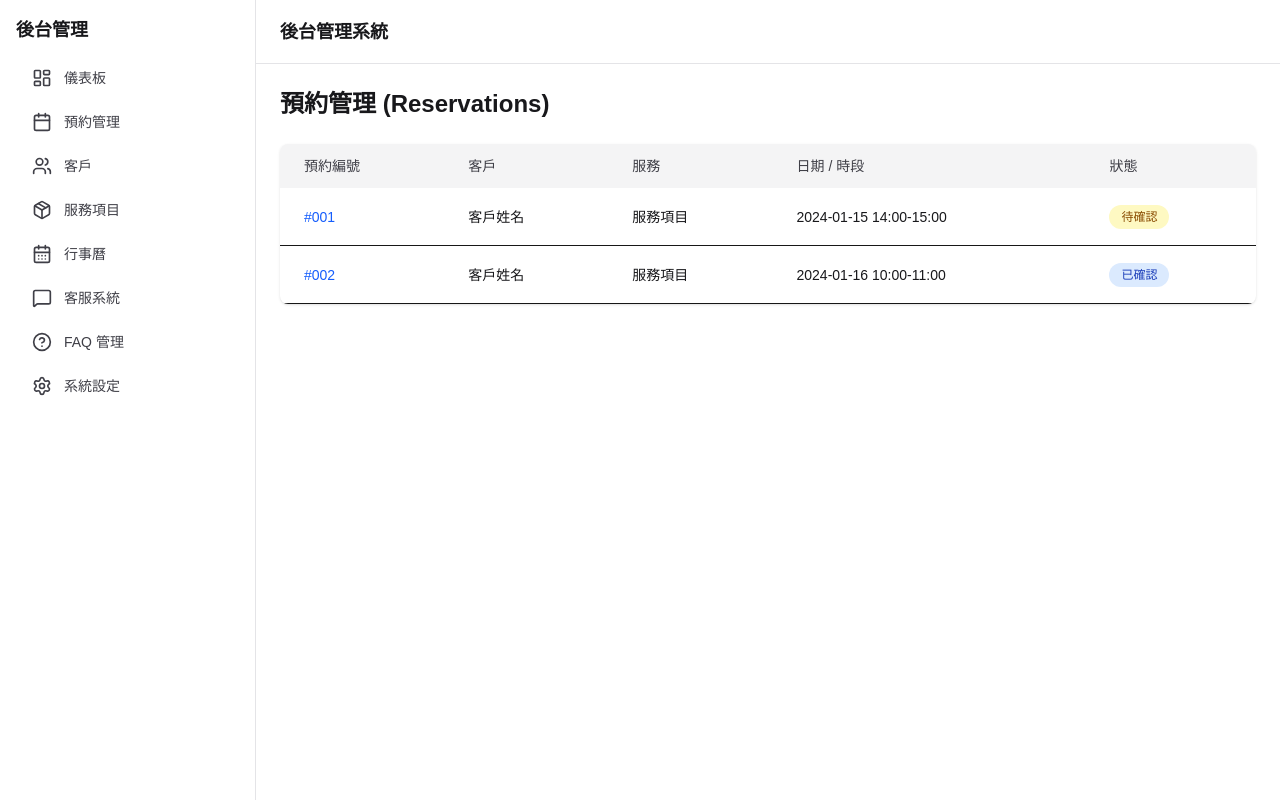
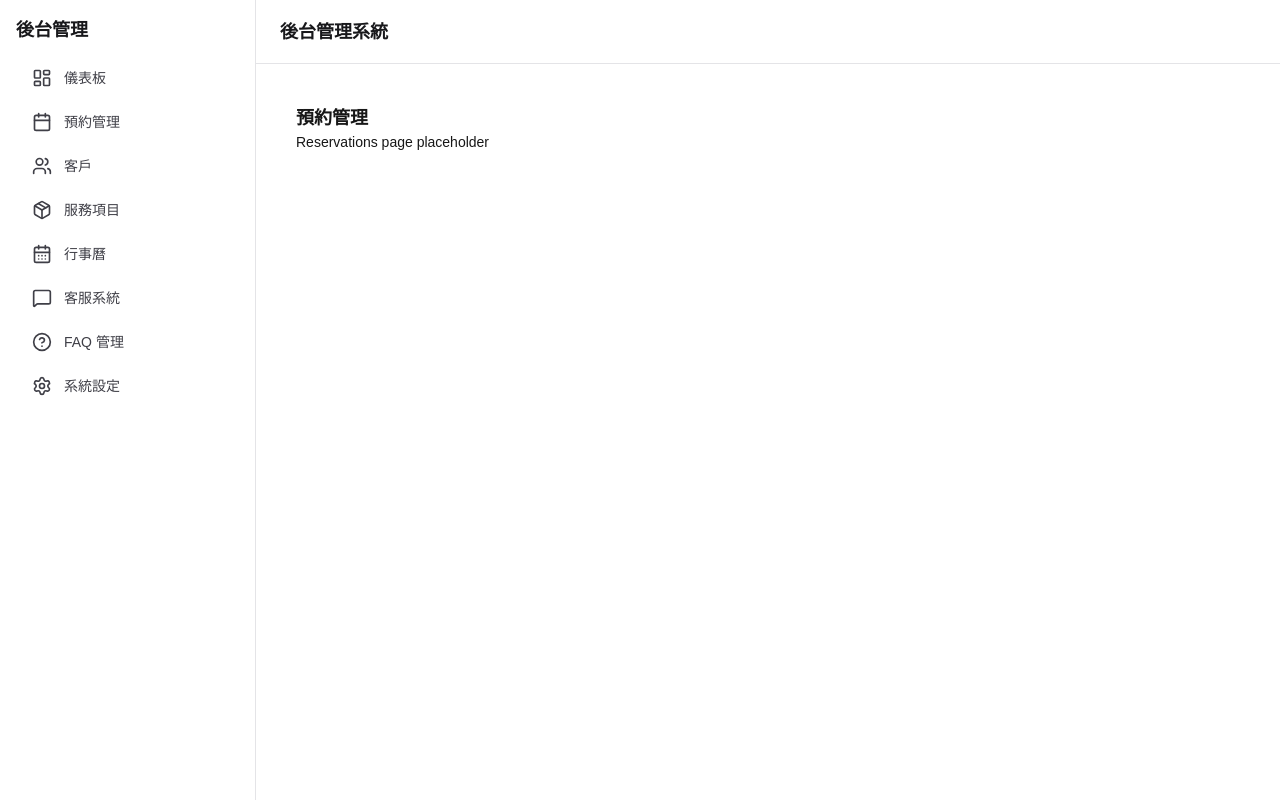
Before and after one commit to fubabaai168-coder/beauty-booking-admin, a Next.js app in the folder app/: page /admin/reservations in a window 1280 px wide. Built offline with nearby package versions, Linux system fonts and the light colour scheme.

Commit message:
hotfix: fix reservations page react component error

```diff
--- a/app/src/app/admin/reservations/page.tsx
+++ b/app/src/app/admin/reservations/page.tsx
@@ -1,78 +1,10 @@
-import Link from "next/link";
-
 export default function ReservationsPage() {
   return (
-    <div className="max-w-full">
-      <h1 className="text-2xl font-semibold text-zinc-900 mb-6">
-        預約管理 (Reservations)
-      </h1>
-      <div className="bg-white rounded-lg shadow overflow-hidden">
-        <div className="overflow-x-auto">
-          <table className="w-full border-collapse">
-            <thead className="bg-zinc-100 sticky top-0">
-              <tr>
-                <th className="px-6 py-3 text-left text-sm font-medium text-zinc-700">
-                  預約編號
-                </th>
-                <th className="px-6 py-3 text-left text-sm font-medium text-zinc-700">
-                  客戶
-                </th>
-                <th className="px-6 py-3 text-left text-sm font-medium text-zinc-700">
-                  服務
-                </th>
-                <th className="px-6 py-3 text-left text-sm font-medium text-zinc-700">
-                  日期 / 時段
-                </th>
-                <th className="px-6 py-3 text-left text-sm font-medium text-zinc-700">
-                  狀態
-                </th>
-              </tr>
-            </thead>
-            <tbody>
-              <tr className="border-b hover:bg-zinc-50">
-                <td className="px-6 py-4 text-sm text-zinc-900">
-                  <Link
-                    href="/admin/reservations/1"
-                    className="text-blue-600 hover:underline"
-                  >
-                    #001
-                  </Link>
-                </td>
-                <td className="px-6 py-4 text-sm text-zinc-900">客戶姓名</td>
-                <td className="px-6 py-4 text-sm text-zinc-900">服務項目</td>
-                <td className="px-6 py-4 text-sm text-zinc-900">
-                  2024-01-15 14:00-15:00
-                </td>
-                <td className="px-6 py-4">
-                  <span className="inline-block px-3 py-1 rounded-full text-xs font-medium bg-yellow-100 text-yellow-800">
-                    待確認
-                  </span>
-                </td>
-              </tr>
-              <tr className="border-b hover:bg-zinc-50">
-                <td className="px-6 py-4 text-sm text-zinc-900">
-                  <Link
-                    href="/admin/reservations/2"
-                    className="text-blue-600 hover:underline"
-                  >
-                    #002
-                  </Link>
-                </td>
-                <td className="px-6 py-4 text-sm text-zinc-900">客戶姓名</td>
-                <td className="px-6 py-4 text-sm text-zinc-900">服務項目</td>
-                <td className="px-6 py-4 text-sm text-zinc-900">
-                  2024-01-16 10:00-11:00
-                </td>
-                <td className="px-6 py-4">
-                  <span className="inline-block px-3 py-1 rounded-full text-xs font-medium bg-blue-100 text-blue-800">
-                    已確認
-                  </span>
-                </td>
-              </tr>
-            </tbody>
-          </table>
-        </div>
-      </div>
+    <div className="p-4">
+      <h1 className="text-lg font-semibold">預約管理</h1>
+      <p className="text-sm text-muted-foreground">
+        Reservations page placeholder
+      </p>
     </div>
   );
 }
```
